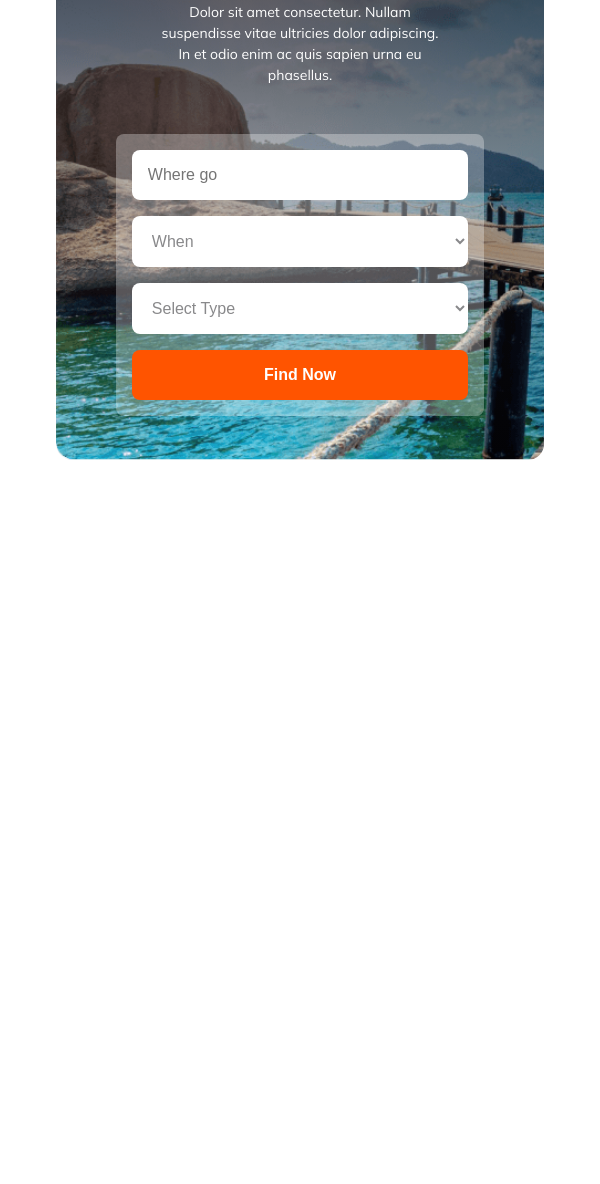
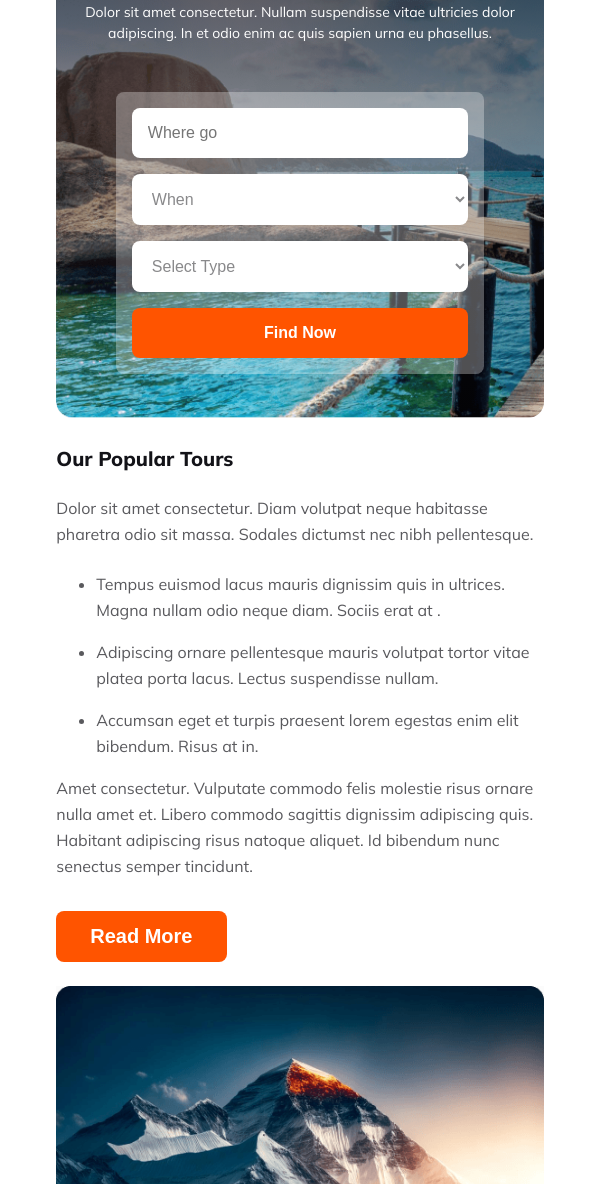
Before and after one commit to Tanmoym047/Splendid-Travels, a plain HTML site: page index.html in a window 600 px wide. Shown: the part 116-1300 px from the top of the page. Before the commit the page ends 800 px from the top, so only its background shows below. Drawn offline with Linux system fonts and the light colour scheme.

Commit message:
tour done and tablet responsive done

```diff
--- a/index.html
+++ b/index.html
@@ -10,7 +10,10 @@
 </head>
 
 <body>
+    <!-- header start -->
     <header>
+        <!-- banner start-->
+
         <section id="banner">
             <h3>Explore Your Travel</h3>
             <p>Dolor sit amet consectetur. Nullam suspendisse vitae ultricies dolor adipiscing. In et odio enim ac quis
@@ -20,21 +23,43 @@
                     <input type="text" name="" id="" placeholder="Where go">
                     <select name="" id="">
                         <option value="">When</option>
-
                     </select>
                     <select name="" id="">
                         <option value="">Select Type</option>
-
                     </select>
                     <button class="btn-primary">Find Now</button>
-
                 </form>
             </div>
         </section>
+        <!-- banner finish -->
+
     </header>
 
+    <!-- main start -->
     <main>
+        <!-- tour start -->
 
+        <section id="tour">
+            <div class="tour-text">
+                <h3 class="head">Our Popular Tours</h3>
+                <p class="para" id="first-para">Dolor sit amet consectetur. Diam volutpat neque habitasse pharetra odio
+                    sit massa. Sodales dictumst nec nibh pellentesque.</p>
+                <ul class="para">
+                    <li>Tempus euismod lacus mauris dignissim quis in ultrices. Magna nullam odio neque diam. Sociis
+                        erat at .</li>
+                    <li>Adipiscing ornare pellentesque mauris volutpat tortor vitae platea porta lacus. Lectus
+                        suspendisse nullam.</li>
+                    <li> Accumsan eget et turpis praesent lorem egestas enim elit bibendum. Risus at in.</li>
+                </ul>
+                <p class="para" id="second-para">Amet consectetur. Vulputate commodo felis molestie risus
+                    ornare nulla amet et. Libero commodo sagittis dignissim adipiscing quis. Habitant adipiscing risus
+                    natoque aliquet. Id bibendum nunc senectus semper tincidunt. </p>
+                <button class="btn-primary">Read More</button>
+            </div>
+            <div class="tour-image">
+                <img src="Images/Rectangle 4.png" alt="">
+            </div>
+        </section>
     </main>
 
     <footer>
--- a/styles/responsive.css
+++ b/styles/responsive.css
@@ -2,7 +2,15 @@
 
 @media screen and (max-width: 600px) {
 
+    /* common style */
+    .head {
+        font-size: 1.25rem;
+    }
+
     /* banner styles */
+    #banner{
+        margin: 0 auto 0.5rem;
+    }
     #banner h3 {
         color: #FFF;
         font-size: 1.375rem;
@@ -15,10 +23,74 @@
         font-size: 0.875rem;
         font-weight: 400;
         line-height: 21px;
+        width: 90%;
     }
 
     #banner form {
         flex-direction: column;
         gap: 1rem;
     }
+
+    /* tour styles */
+    #tour {
+        width: 81.25%;
+        margin: auto;
+        display: flex;
+        flex-direction: column;
+        /* border: 1px solid black; */
+        gap: 24px;
+    }
+
+    .tour-image img {
+        margin-top: 0;
+        width: 100%;
+    }
 }
+
+/* tablet */
+@media screen and (min-width:600px) and (max-width: 992px) {
+
+    /* common style */
+    .head {
+        font-size: 1.25rem;
+    }
+
+    /* banner styles */
+    #banner{
+        margin: 0 auto 0.5rem;
+    }
+    #banner h3 {
+        color: #FFF;
+        font-size: 1.375rem;
+        font-weight: 800;
+    }
+
+    #banner p {
+        color: #FFF;
+        text-align: center;
+        font-size: 0.875rem;
+        font-weight: 400;
+        line-height: 21px;
+        width: 90%;
+    }
+
+    #banner form {
+        flex-direction: column;
+        gap: 1rem;
+    }
+
+    /* tour styles */
+    #tour {
+        width: 81.25%;
+        margin: auto;
+        display: flex;
+        flex-direction: column;
+        /* border: 1px solid black; */
+        gap: 24px;
+    }
+
+    .tour-image img {
+        margin-top: 0;
+        width: 100%;
+    }
+}
--- a/styles/style.css
+++ b/styles/style.css
@@ -12,6 +12,19 @@ body {
     border-radius: 8px;
     background: #FF5400;
     border: 0;
+}
+
+.para {
+    color: rgba(19, 19, 24, 0.70);
+    font-size: 1rem;
+    font-weight: 400;
+    line-height: 26px;
+}
+
+.head {
+    color: #131318;
+    font-size: 2.5rem;
+    font-weight: 800;
 }
 
 /* banner styles */
@@ -53,7 +66,7 @@ body {
     width: 69%;
     margin: 0 auto;
     display: flex;
-    gap:10px;
+    gap: 10px;
     justify-content: space-around;
     padding: 1rem 1rem;
 }
@@ -81,3 +94,36 @@ select {
 #banner div {
     padding-bottom: 9%;
 }
+
+/* tour styles */
+#tour {
+    width: 81.25%;
+    margin: auto;
+    display: flex;
+    /* border: 1px solid black; */
+    gap: 70px;
+}
+
+#first-para {
+    margin-top: 1.5rem;
+    margin-bottom: 1.5rem;
+}
+
+.tour-text ul li {
+    margin-bottom: 1rem;
+}
+
+.tour-text button {
+    color: #FFF;
+    text-align: center;
+    font-size: 1.25rem;
+    font-weight: 700;
+    padding: 0.875rem 2.125rem;
+}
+
+#second-para {
+    margin-bottom: 2rem;
+}
+.tour-image img{
+    margin-top: 20px;;
+}
```
